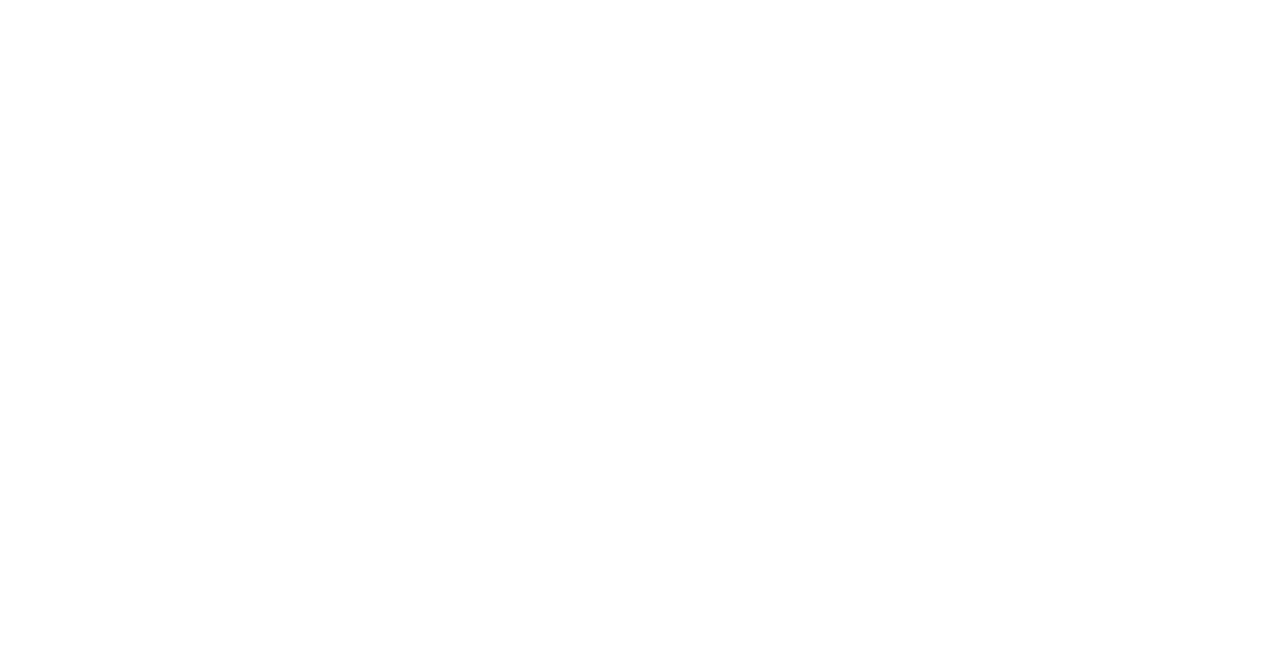
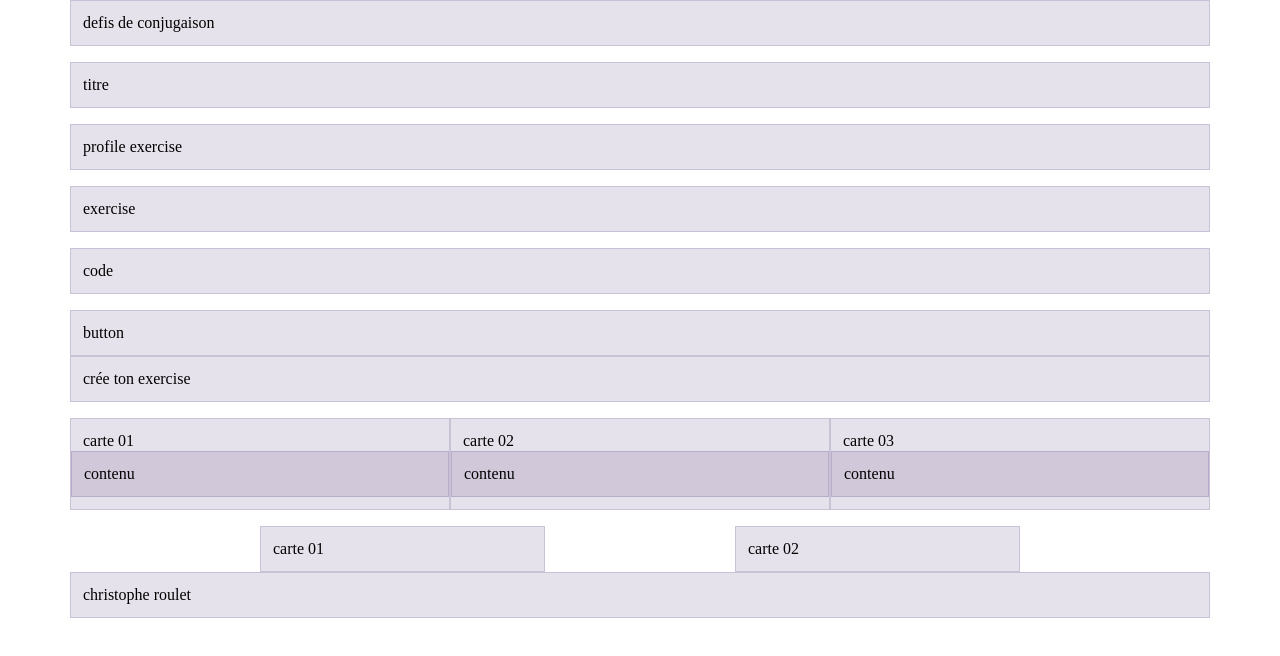
Before and after one commit to nelsonbuhler/tatitotu, a website built with Parcel: page src/index.html in a window 1280 px wide. Built offline with nearby package versions, Linux system fonts and the light colour scheme.

Commit message:
intégration de la grille boutstrap

```diff
--- a/src/index.html
+++ b/src/index.html
@@ -2,14 +2,29 @@
 <html>
   <head>
     <meta charset="utf-8" />
-    <title>eikon parcel starter</title>
+    <title>TaTiToTu</title>
     <meta name="viewport" content="width=device-width, initial-scale=1.0" />
     <link rel="stylesheet" href="scss/main.scss" />
   </head>
   <body>
-
-
+    <div class="container">
+      <div class="row"><div class="col">defis de conjugaison</div></div>
+      <div class="row"><div class="col">titre</div></div>
+      <div class="row"><div class="col">profile exercise</div></div>
+      <div class="row"><div class="col">exercise</div></div>
+      <div class="row"><div class="col">code</div></div>
+      <div class="row"><div class="col">button</div></div>
     </div>
+    <div class="container">
+      <div class="row"><div class="col">crée ton exercise</div></div>
+      <div class="row">
+        <div class="col-4">carte 01<div class="row"><div class="col">contenu</div></div></div>
+        <div class="col-4">carte 02<div class="row"><div class="col">contenu</div></div></div>
+        <div class="col-4">carte 03<div class="row"><div class="col">contenu</div></div></div>
+      </div>
+      <div class="row"><div class="col-3 offset-2">carte 01</div><div class="col-3 offset-2">carte 02</div></div>
+    </div>
+    <div class="container"> <div class="row"><div class="col">christophe roulet</div></div></div>
     <script src="js/main.js" type="module"></script>
   </body>
 </html>
```
